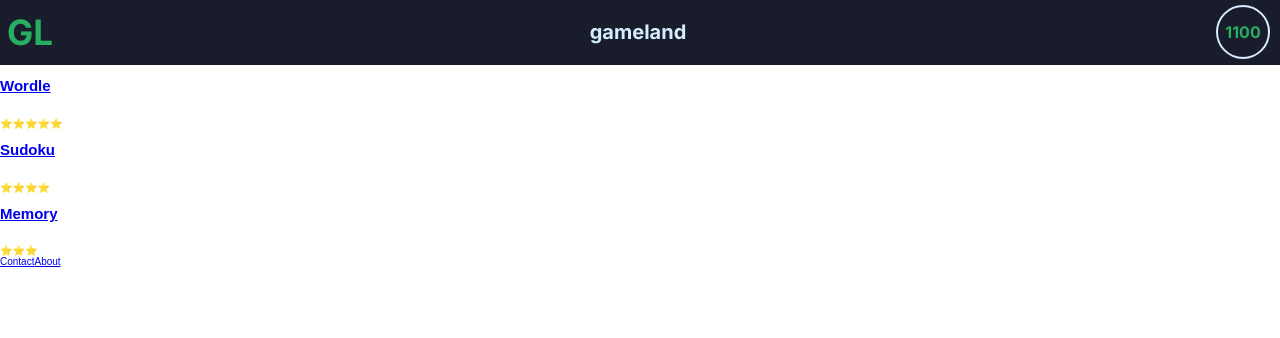
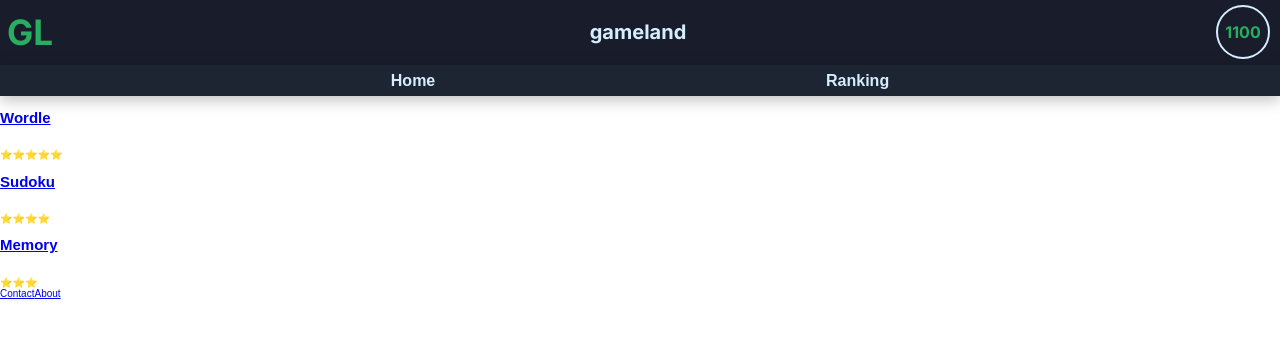
Before and after one commit to lupydev/game-land, a React (Create React App) app: page /home in a window 1280 px wide. Shown: the top 338 px of the page. Built offline with nearby package versions, Linux system fonts and the light colour scheme.

Commit message:
se organizan Links en cards y se da estilo al componente

```diff
--- a/src/components/Home.jsx
+++ b/src/components/Home.jsx
@@ -1,13 +1,14 @@
 import React from "react";
 import { Header } from "./Header";
+import { NavBar } from "./NavBar";
 import { Footer } from "./Footer";
-import {Link} from 'react-router-dom';
-
+import { Link } from "react-router-dom";
 
 export const Home = () => {
   return (
     <div>
       <Header />
+      <NavBar />
       <div className="homeContainer">
         <div className="homeContainer-card">
           <Link to="/wordle">
@@ -22,7 +23,8 @@ export const Home = () => {
             <img src="" alt="" />
           </Link>
           <div className="homeContainer-card--ranking">⭐⭐⭐⭐</div>
-        </div><div className="homeContainer-card">
+        </div>
+        <div className="homeContainer-card">
           <Link to="/memory">
             <h2>Memory</h2>
             <img src="" alt="" />
--- a/src/style/components/_Home.scss
+++ b/src/style/components/_Home.scss
@@ -0,0 +1,30 @@
+.homeContainer {
+  display: flex;
+  flex-direction: column;
+  justify-content: center;
+  align-items: center;
+  gap: 1.7rem;
+  margin-top: 11rem;
+  padding-bottom: 5rem;
+  text-align: center;
+  a {
+    color: $secundary-color;
+    text-decoration: none;
+    h2 {
+      font-size: 2.2rem;
+      line-height: 1.936;
+      font-weight: 700;
+    }
+    img {
+      width: 20rem;
+      height: 20rem;
+      border-radius: 5px;
+      box-shadow: $box-shadow;
+      object-fit: cover;
+    }
+  }
+  .homeContainer-card--ranking{
+    margin-top: 5px;
+    font-size: 1.6rem;
+  }
+}
```
